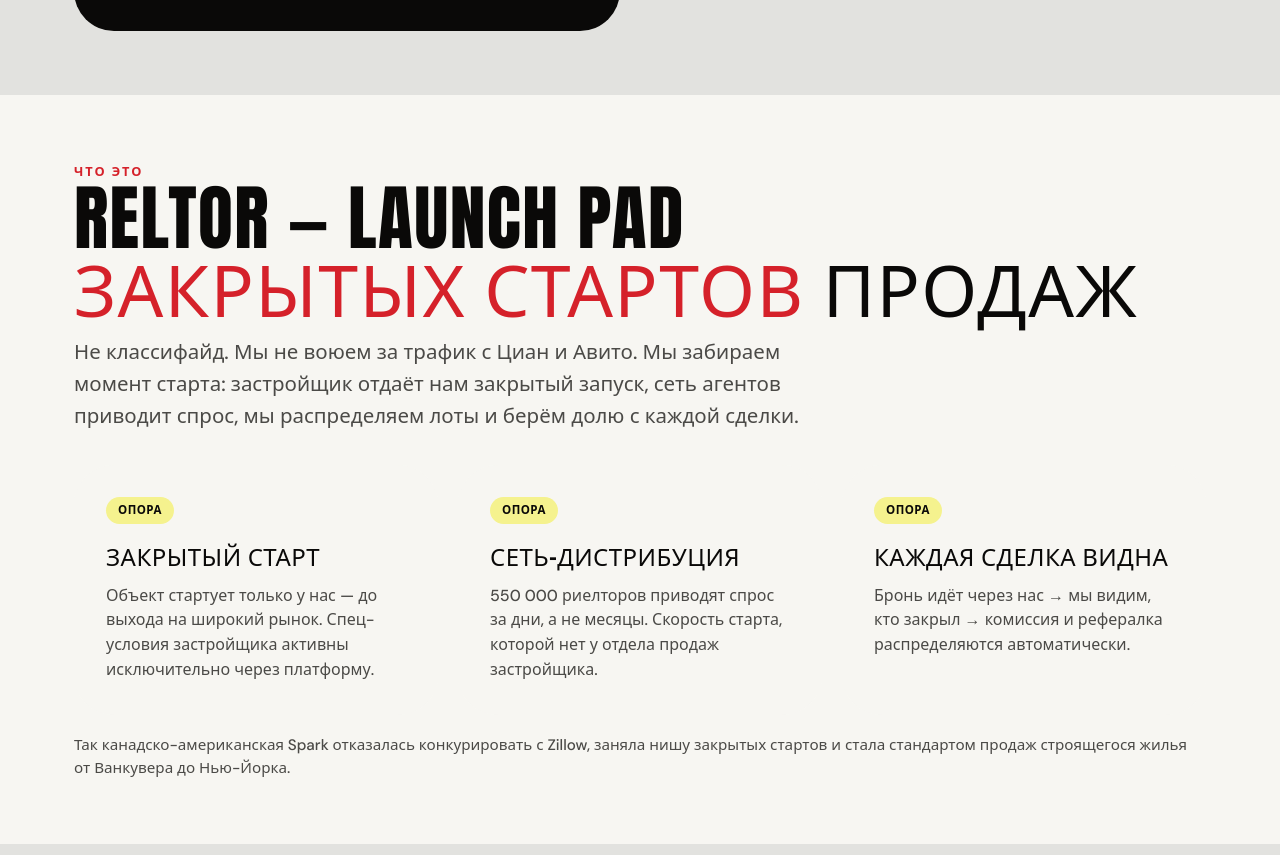
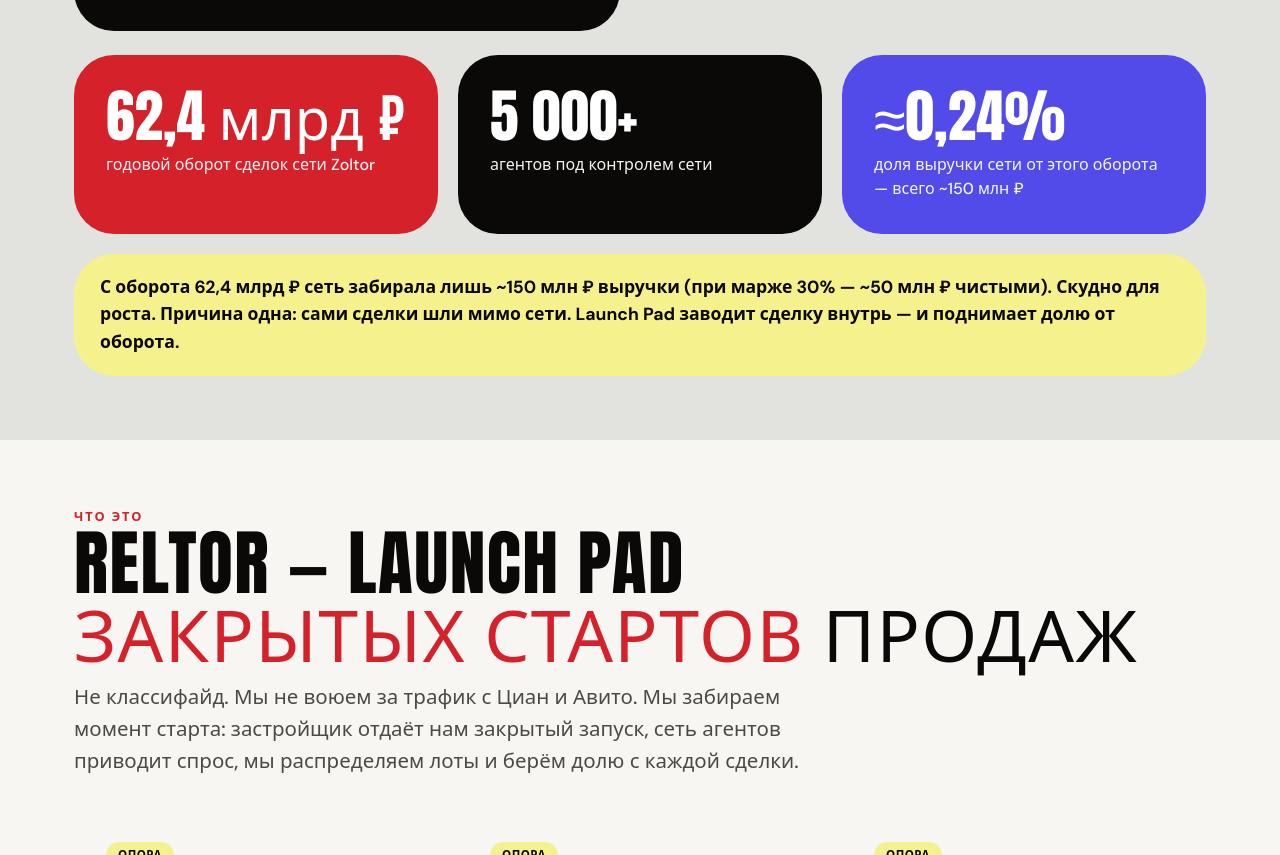
Before and after one commit to sarapylov-source/reltor, a plain HTML site: page index.html in a window 1280 px wide. Shown: the part 3025-3880 px from the top of the page. Drawn offline with Linux system fonts and the light colour scheme.

Commit message:
Блок «Почему это сделаем мы»: 3 цифры Zoltor (62,4 млрд оборот / 5000+ агентов / 0,24% выручки)
Обоснование транзакционного слоя: сеть контролировала оборот 62,4 млрд ₽, но забирала лишь ~150 млн ₽ (0,24%) — сделки шли мимо сети.

Co-Authored-By: Claude Opus 4.8 <noreply@anthropic.com>
Claude-Session: https://claude.ai/code/session_012kUXCoFn2FEHkddoC9fcS2

```diff
--- a/index.html
+++ b/index.html
@@ -197,6 +197,13 @@
         </ul>
       </div>
     </div>
+
+    <div class="grid g3" style="margin-top:24px">
+      <div class="stat"><div class="num">62,4 млрд ₽</div><div class="lbl">годовой оборот сделок сети Zoltor</div></div>
+      <div class="stat dark"><div class="num">5 000+</div><div class="lbl">агентов под контролем сети</div></div>
+      <div class="stat violet"><div class="num">≈0,24%</div><div class="lbl">доля выручки сети от этого оборота — всего ~150 млн ₽</div></div>
+    </div>
+    <div class="loop" style="margin-top:20px;font-weight:700;font-size:1.1rem">С оборота 62,4 млрд ₽ сеть забирала лишь ~150 млн ₽ выручки (при марже 30% — ~50 млн ₽ чистыми). Скудно для роста. Причина одна: сами сделки шли мимо сети. Launch Pad заводит сделку внутрь — и поднимает долю от оборота.</div>
   </div>
 </section>
 
```
